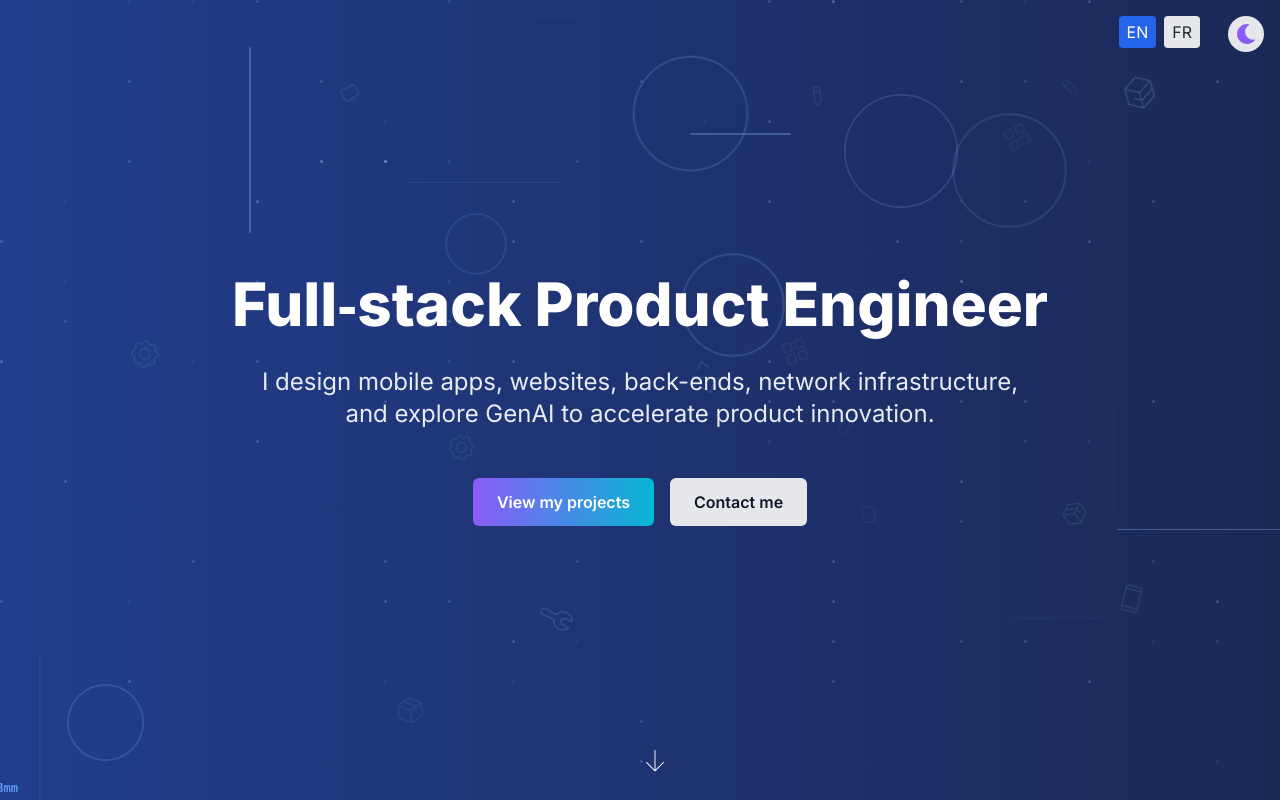
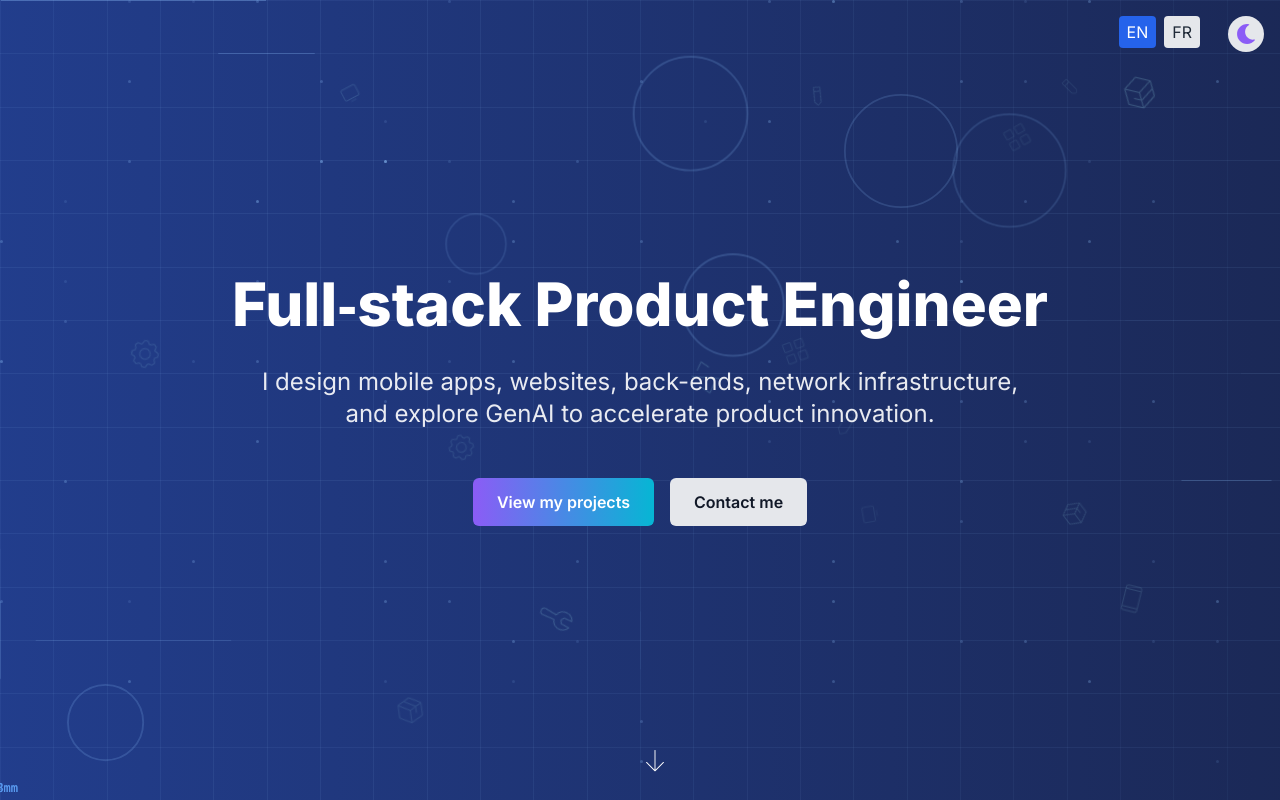
Before and after one commit to DayS/days.github.com, a React (Vite) app: page / in a window 1280 px wide. Shown: the top 800 px of the page. Built offline with nearby package versions, Linux system fonts and the light colour scheme.

Commit message:
chore: Display a blueprint grid on hero section

```diff
--- a/src/components/HeroSection.tsx
+++ b/src/components/HeroSection.tsx
@@ -15,13 +15,18 @@ import { useEffect, useState, memo } from 'react';
 import { useTranslation } from 'react-i18next';
 
 // Blueprint line component
-const BlueprintLine = () => {
-  // Random position and size
+const BlueprintLine = ({ gridConfig }: { gridConfig: { cellSize: number, verticalCells: number, horizontalCells: number } }) => {
+  // Random position and size based on grid
   const isHorizontal = Math.random() > 0.5;
-  const length = Math.random() * 200 + 100;
-  const thickness = Math.random() * 1.5 + 1;
-  const posX = Math.random() * 100;
-  const posY = Math.random() * 100;
+  const cellSize = gridConfig.cellSize;
+
+  // Random number of cells for length (between 2 and 5 cells)
+  const numCells = Math.floor(Math.random() * 4) + 2;
+  const length = numCells * cellSize;
+
+  // Random position snapped to grid
+  const posX = Math.floor(Math.random() * gridConfig.horizontalCells) * cellSize;
+  const posY = Math.floor(Math.random() * gridConfig.verticalCells) * cellSize;
 
   // Random appearance timing
   const delay = Math.random() * 10;
@@ -31,10 +36,10 @@ const BlueprintLine = () => {
     <motion.div
       className="absolute bg-blue-300/40 dark:bg-blue-200/50"
       style={{
-        height: isHorizontal ? `${thickness}px` : `${length}px`,
-        width: isHorizontal ? `${length}px` : `${thickness}px`,
-        left: `${posX}%`,
-        top: `${posY}%`,
+        height: isHorizontal ? '1px' : `${length}px`,
+        width: isHorizontal ? `${length}px` : '1px',
+        left: `${(posX / window.innerWidth) * 100}%`,
+        top: `${(posY / window.innerHeight) * 100}%`,
       }}
       initial={{ opacity: 0, scale: 0 }}
       animate={{
@@ -216,13 +221,100 @@ const GridDot = () => {
   );
 };
 
+// Grid lines component for blueprint effect
+const GridLines = ({ gridConfig }: { gridConfig: { cellSize: number, verticalCells: number, horizontalCells: number } }) => {
+  const lines = [];
+  const verticalStep = 100 / gridConfig.verticalCells;
+  const horizontalStep = 100 / gridConfig.horizontalCells;
+
+  // Create horizontal lines
+  for (let i = 0; i <= gridConfig.verticalCells; i++) {
+    const position = i * verticalStep;
+    lines.push(
+      <motion.div
+        key={`h-${i}`}
+        className="absolute bg-blue-300/20 dark:bg-blue-200/20"
+        style={{
+          height: '1px',
+          width: '100%',
+          top: `${position}%`,
+          left: 0,
+        }}
+        initial={{ opacity: 0 }}
+        animate={{ opacity: [0.2, 0.4, 0.2] }}
+        transition={{
+          repeat: Infinity,
+          duration: 4,
+          delay: i * 0.1,
+        }}
+      />
+    );
+  }
+
+  // Create vertical lines
+  for (let i = 0; i <= gridConfig.horizontalCells; i++) {
+    const position = i * horizontalStep;
+    lines.push(
+      <motion.div
+        key={`v-${i}`}
+        className="absolute bg-blue-300/20 dark:bg-blue-200/20"
+        style={{
+          width: '1px',
+          height: '100%',
+          left: `${position}%`,
+          top: 0,
+        }}
+        initial={{ opacity: 0 }}
+        animate={{ opacity: [0.2, 0.4, 0.2] }}
+        transition={{
+          repeat: Infinity,
+          duration: 4,
+          delay: i * 0.1,
+        }}
+      />
+    );
+  }
+
+  return <>{lines}</>;
+};
+
 // Memoized background component that won't re-render when language changes
 const AnimatedBackground = memo(() => {
   const [elements, setElements] = useState<number[]>([]);
+  const [gridConfig, setGridConfig] = useState({
+    verticalCells: 15,
+    horizontalCells: 20,
+    cellSize: 75
+  });
 
   useEffect(() => {
     // Create background elements
     setElements(Array.from({ length: 100 }, (_, i) => i));
+
+    // Update grid configuration
+    const updateGridSize = () => {
+      const width = window.innerWidth;
+      const height = window.innerHeight;
+
+      // First, determine the number of cells we want vertically
+      const targetVerticalCells = 15; // This will give us a good density
+
+      // Calculate the cell size based on the height and desired number of vertical cells
+      const cellSize = height / targetVerticalCells;
+
+      // Calculate how many cells would fit horizontally with this cell size
+      const horizontalCells = Math.ceil(width / cellSize);
+
+      setGridConfig({
+        verticalCells: targetVerticalCells,
+        horizontalCells,
+        cellSize
+      });
+    };
+
+    updateGridSize();
+    // window.addEventListener('resize', updateGridSize);
+    // return () => window.removeEventListener('resize', updateGridSize);
   }, []);
 
   return (
@@ -240,6 +332,9 @@ const AnimatedBackground = memo(() => {
         }}
       />
 
+      {/* Grid lines */}
+      <GridLines gridConfig={gridConfig} />
+
       {/* Blueprint grid dots */}
       {elements.slice(0, 100).map((index) => (
         <GridDot key={`dot-${index}`} />
@@ -247,7 +342,7 @@ const AnimatedBackground = memo(() => {
 
       {/* Blueprint lines */}
       {elements.slice(0, 25).map((index) => (
-        <BlueprintLine key={`line-${index}`} />
+        <BlueprintLine key={`line-${index}`} gridConfig={gridConfig} />
       ))}
 
       {/* Blueprint circles */}
```
